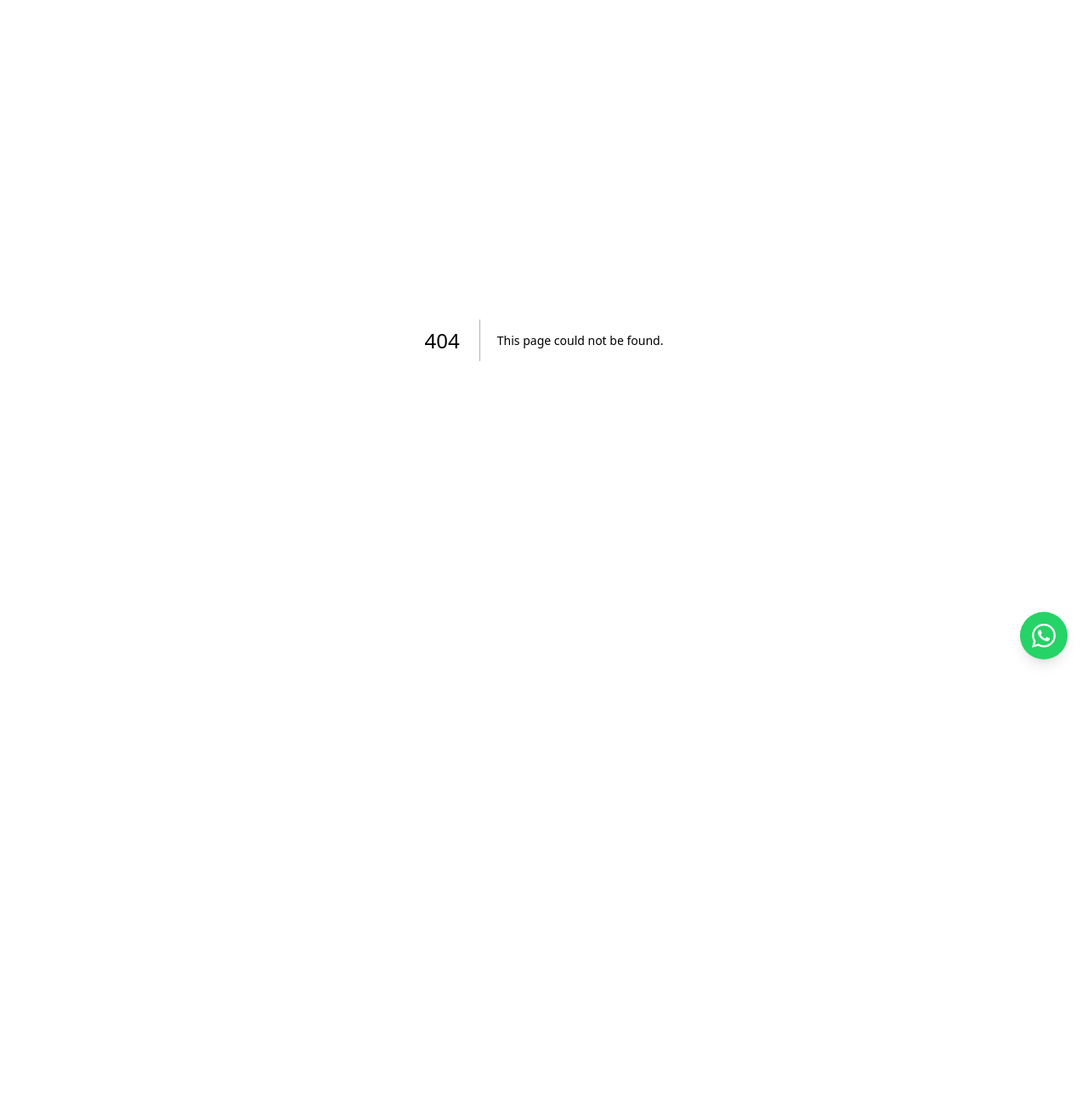
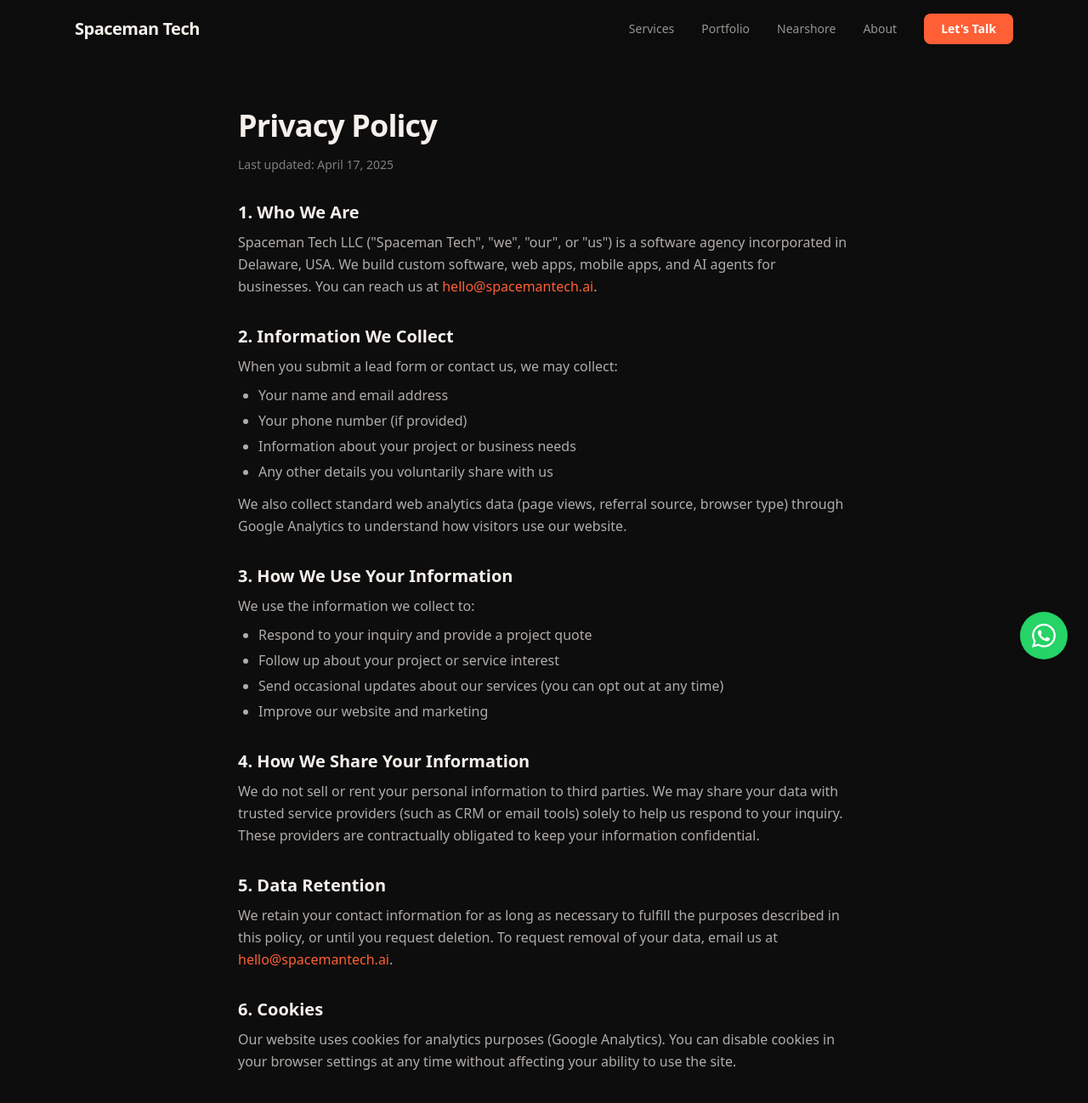
Before and after one commit to ja-roque/spaceman-tech, a Next.js app: page /privacy in a window 1280 px wide. Before the commit this address had no page. Shown: the top 1298 px of the page at 85% size. Before the commit the page ends 800 px from the top, so only its background shows below. Built offline with nearby package versions, Linux system fonts and the light colour scheme.

Commit message:
Add privacy policy page

```diff
--- /dev/null
+++ b/src/app/privacy/page.tsx
@@ -0,0 +1,109 @@
+import type { Metadata } from "next";
+import Navbar from "@/components/Navbar";
+import Footer from "@/components/Footer";
+
+export const metadata: Metadata = {
+  title: "Privacy Policy | Spaceman Tech",
+  description: "Privacy Policy for Spaceman Tech LLC.",
+};
+
+export default function PrivacyPolicy() {
+  return (
+    <main className="min-h-screen bg-dark text-paper-white">
+      <Navbar />
+      <section className="mx-auto max-w-3xl px-6 py-32">
+        <h1 className="mb-4 text-4xl font-black tracking-tight">Privacy Policy</h1>
+        <p className="mb-8 text-paper-white/50 text-sm">Last updated: April 17, 2025</p>
+
+        <div className="space-y-8 text-paper-white/70 leading-relaxed">
+          <div>
+            <h2 className="mb-2 text-xl font-bold text-paper-white">1. Who We Are</h2>
+            <p>
+              Spaceman Tech LLC ("Spaceman Tech", "we", "our", or "us") is a software agency incorporated in Delaware, USA.
+              We build custom software, web apps, mobile apps, and AI agents for businesses.
+              You can reach us at <a href="mailto:hello@spacemantech.ai" className="text-accent hover:underline">hello@spacemantech.ai</a>.
+            </p>
+          </div>
+
+          <div>
+            <h2 className="mb-2 text-xl font-bold text-paper-white">2. Information We Collect</h2>
+            <p>When you submit a lead form or contact us, we may collect:</p>
+            <ul className="mt-2 list-disc pl-6 space-y-1">
+              <li>Your name and email address</li>
+              <li>Your phone number (if provided)</li>
+              <li>Information about your project or business needs</li>
+              <li>Any other details you voluntarily share with us</li>
+            </ul>
+            <p className="mt-3">
+              We also collect standard web analytics data (page views, referral source, browser type) through Google Analytics
+              to understand how visitors use our website.
+            </p>
+          </div>
+
+          <div>
+            <h2 className="mb-2 text-xl font-bold text-paper-white">3. How We Use Your Information</h2>
+            <p>We use the information we collect to:</p>
+            <ul className="mt-2 list-disc pl-6 space-y-1">
+              <li>Respond to your inquiry and provide a project quote</li>
+              <li>Follow up about your project or service interest</li>
+              <li>Send occasional updates about our services (you can opt out at any time)</li>
+              <li>Improve our website and marketing</li>
+            </ul>
+          </div>
+
+          <div>
+            <h2 className="mb-2 text-xl font-bold text-paper-white">4. How We Share Your Information</h2>
+            <p>
+              We do not sell or rent your personal information to third parties. We may share your data with trusted
+              service providers (such as CRM or email tools) solely to help us respond to your inquiry. These providers
+              are contractually obligated to keep your information confidential.
+            </p>
+          </div>
+
+          <div>
+            <h2 className="mb-2 text-xl font-bold text-paper-white">5. Data Retention</h2>
+            <p>
+              We retain your contact information for as long as necessary to fulfill the purposes described in this policy,
+              or until you request deletion. To request removal of your data, email us at{" "}
+              <a href="mailto:hello@spacemantech.ai" className="text-accent hover:underline">hello@spacemantech.ai</a>.
+            </p>
+          </div>
+
+          <div>
+            <h2 className="mb-2 text-xl font-bold text-paper-white">6. Cookies</h2>
+            <p>
+              Our website uses cookies for analytics purposes (Google Analytics). You can disable cookies in your
+              browser settings at any time without affecting your ability to use the site.
+            </p>
+          </div>
+
+          <div>
+            <h2 className="mb-2 text-xl font-bold text-paper-white">7. Your Rights</h2>
+            <p>
+              Depending on your location, you may have the right to access, correct, or delete your personal data.
+              To exercise any of these rights, contact us at{" "}
+              <a href="mailto:hello@spacemantech.ai" className="text-accent hover:underline">hello@spacemantech.ai</a>.
+            </p>
+          </div>
+
+          <div>
+            <h2 className="mb-2 text-xl font-bold text-paper-white">8. Changes to This Policy</h2>
+            <p>
+              We may update this Privacy Policy from time to time. The "Last updated" date at the top of this page
+              reflects the most recent revision.
+            </p>
+          </div>
+
+          <div>
+            <h2 className="mb-2 text-xl font-bold text-paper-white">9. Contact</h2>
+            <p>
+              Questions? Email us at{" "}
+              <a href="mailto:hello@spacemantech.ai" className="text-accent hover:underline">hello@spacemantech.ai</a>.
+            </p>
+          </div>
+        </div>
+      </section>
+      <Footer />
+    </main>
+  );
+}
```
